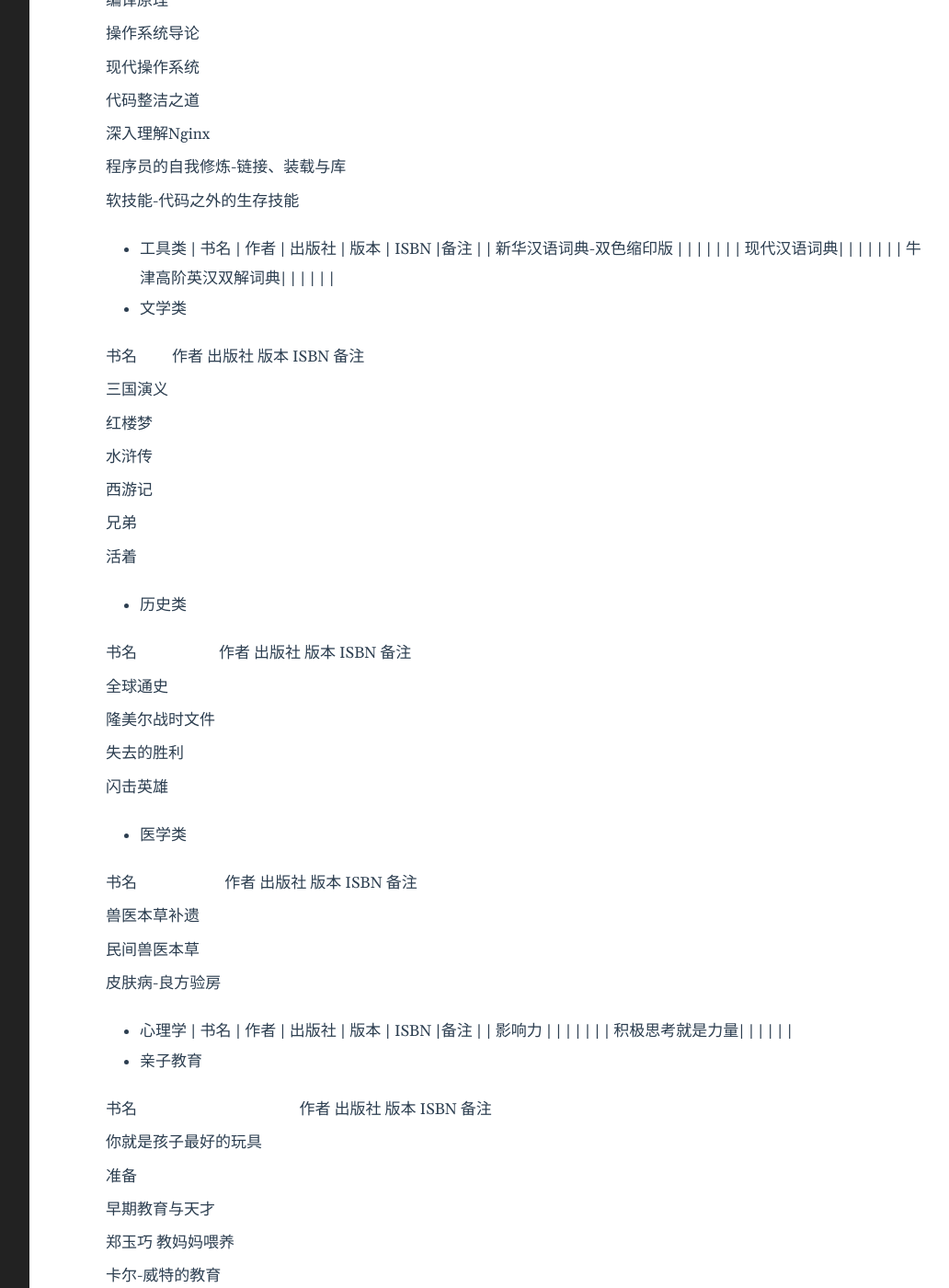
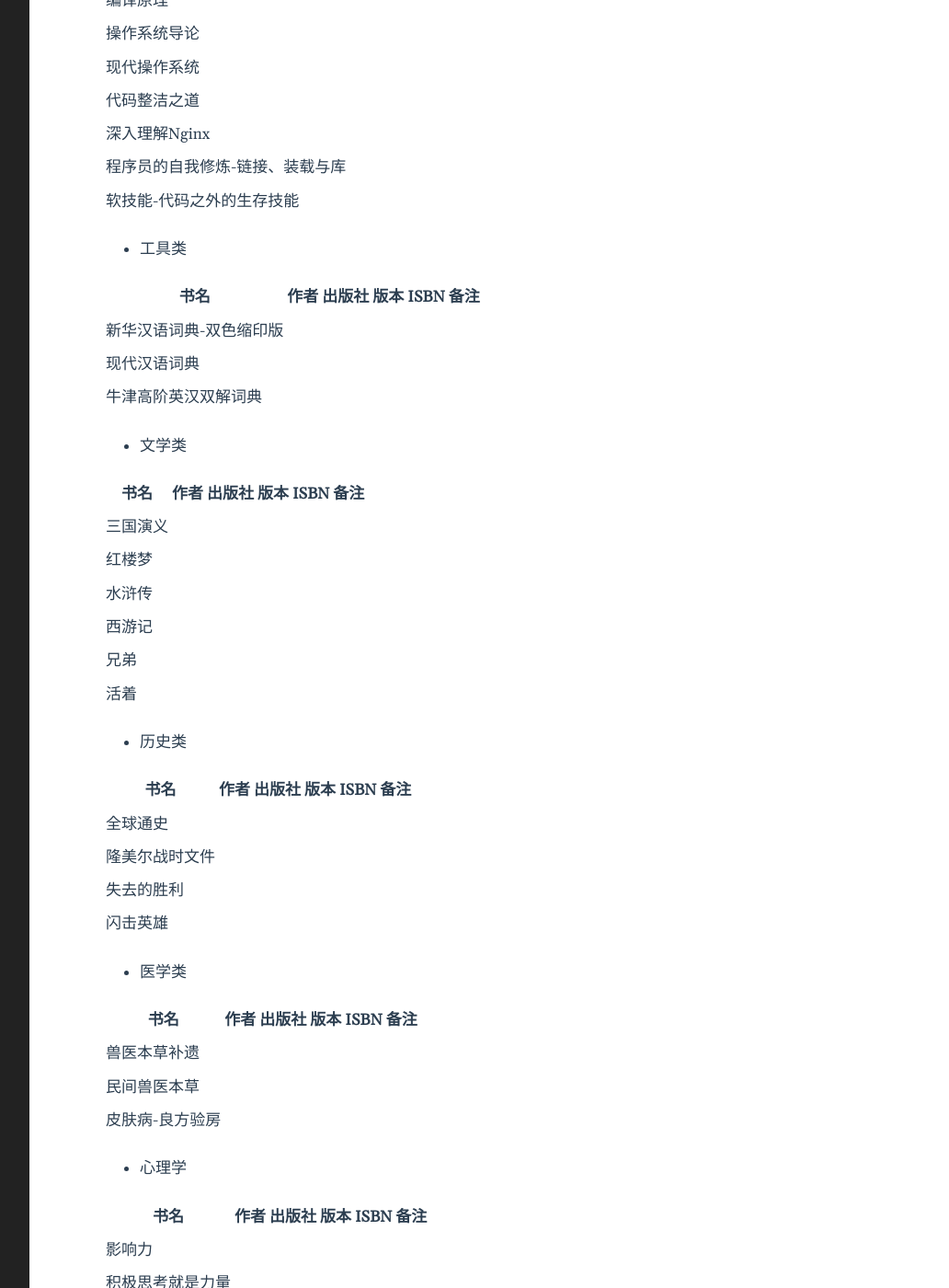
Before and after one commit to yejinp/yejinp.github.io, a Jekyll site: the page built from _posts/2022-10-16-我的书籍.markdown, in a window 1280 px wide and 1400 px high, scrolled down 1702 px. Shown: the whole window at 92% size, without its empty margins (188-1220 px from the left). Built offline with Jekyll 4.4.1, drawn with Linux system fonts in a browser that asks for light colours; some of the changed text lies outside the part shown.

Commit message:
adjust format

```diff
--- a/_posts/2022-10-16-我的书籍.markdown
+++ b/_posts/2022-10-16-我的书籍.markdown
@@ -13,13 +13,13 @@
 |------|-----|-------|------|------|-----|
 | The.Go.Programming.Language | | | | | |
 | Go专家编程 | | | | | |
-| UNIX环境高级编程（第三版） | | | | | |
-| UNIX网络编程（第二版） | | | | | |
+| UNIX环境高级编程 | |第三版 | | | |
+| UNIX网络编程 | |第二版 | | | |
 | UNIX编程艺术 | | | | | |
 | C陷阱与缺陷 | | | | | |
 | C专家编程 | | | | | |
-| 深入理解Linux内核（第三版） | | | | | |
-| 深入理解计算机系统（第三版）| | | | | |
+| 深入理解Linux内核 | |第三版 | | | |
+| 深入理解计算机系统| |第三版 | | | |
 | Linux驱动开发 | | | | | |
 | Python核心编程 | | | | | |
 | 汇编语言 | | | | | |
@@ -29,11 +29,11 @@
 | 逆序工程核心原理 | | | | | |
 | 设计模式 | | | | | |
 | 深入Linux内核架构 | | | | | |
-| 代码大全（第二版）| | | | | |
+| 代码大全| |第二版 | | | |
 | 编码 | | | | | |
 | 白帽子谈Web安全 | | | | | |
-| 算法（第四版）| | | | | |
-| 算法导论（第三版）| | | | | |
+| 算法| | 第四版| | | |
+| 算法导论| |第三版 | | | |
 | MySQL技术内幕-InnoDB存储引擎| | | | | |
 | 性能之巅--洞悉系统、企业与云计算| | | | | |
 | 人月神话| | | | | |
@@ -41,7 +41,7 @@
 | C++ Primer Plus| | | | |
 | HTTP权威指南| | | | | |
 | C程序设计 | | | | | |
-| 高性能MySQL（第三版）| | | | | |
+| 高性能MySQL| |第三版 | | | |
 | 编程珠玑| | | | | |
 | 编程珠玑（续）| | | | | |
 | 程序员修炼之道-从小工到专家| | | | | |
@@ -58,7 +58,9 @@
 | 软技能-代码之外的生存技能| | | | | |
 
 * 工具类
+
 | 书名 | 作者 | 出版社 | 版本 | ISBN |备注 |
+|------|------|----|----|-----|----|----|
 | 新华汉语词典-双色缩印版 | | | | | |
 | 现代汉语词典| | | | | |
 | 牛津高阶英汉双解词典| | | | | |
@@ -66,6 +68,7 @@
 * 文学类
 
 | 书名 | 作者 | 出版社 | 版本 | ISBN |备注 |
+|------|------|----|----|-----|----|----|
 | 三国演义| | | | | |
 | 红楼梦| | | | | |
 | 水浒传| | | | | |
@@ -76,6 +79,7 @@
 * 历史类
 
 | 书名 | 作者 | 出版社 | 版本 | ISBN |备注 |
+|------|------|----|----|-----|----|----|
 | 全球通史| | | | | |
 | 隆美尔战时文件| | | | | |
 | 失去的胜利| | | | | |
@@ -84,18 +88,22 @@
 * 医学类
 
 | 书名 | 作者 | 出版社 | 版本 | ISBN |备注 |
+|------|------|----|----|-----|----|----|
 | 兽医本草补遗| | | | | |
 | 民间兽医本草| | | | | |
 | 皮肤病-良方验房| | | | | |
 
 * 心理学
+
 | 书名 | 作者 | 出版社 | 版本 | ISBN |备注 |
+|------|------|----|----|-----|----|----|
 | 影响力  | | | | | |
 | 积极思考就是力量| | | | | |
 
 * 亲子教育
 
 | 书名 | 作者 | 出版社 | 版本 | ISBN |备注 |
+|------|------|----|----|-----|----|----|
 | 你就是孩子最好的玩具| | | | | |
 | 准备| | | | | |
 | 早期教育与天才| | | | | |
```
Also changed, not shown: other parts of _posts/2022-10-16-我的书籍.markdown (+2 -0 lines).
